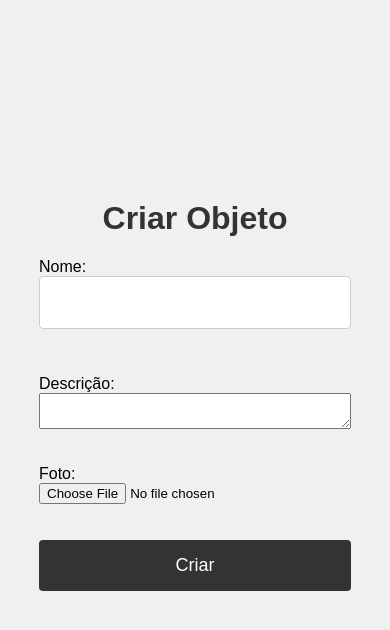
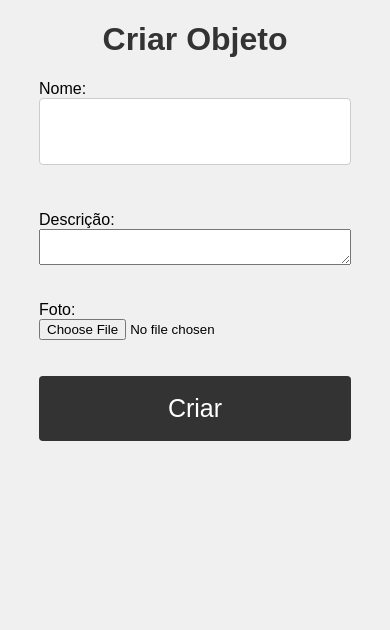
Before and after one commit to AlessandrodeAlmeida2/django-hello-world, a Django app: page / in a window 390 px wide. Shown: the top 630 px of the page. Run offline with Django 4.2, Linux system fonts and the light colour scheme.

Commit message:
Update style.css

```diff
--- a/static/myapp/style.css
+++ b/static/myapp/style.css
@@ -45,7 +45,7 @@ input[type="submit"] {
 }
 
 @media screen and (max-width: 600px) {
-    body {
+    .container {
         margin-top: 200px;
     }
 
@@ -54,12 +54,12 @@ input[type="submit"] {
     }
 
     input[type="text"], input[type="submit"] {
-        font-size: 18px;
-        padding: 15px;
+        font-size: 25px;
+        padding: 18px;
     }
 
     li {
-        font-size: 18px;
-        padding: 15px;
+        font-size: 25px;
+        padding: 18px;
     }
 }
```
